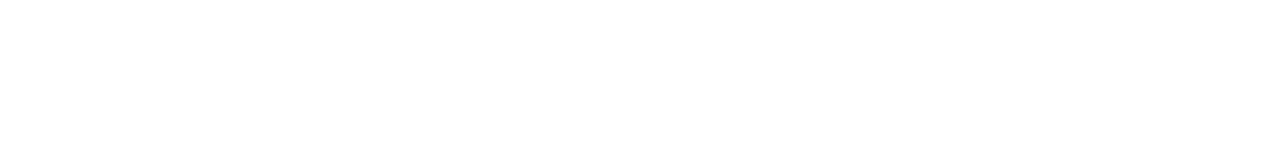
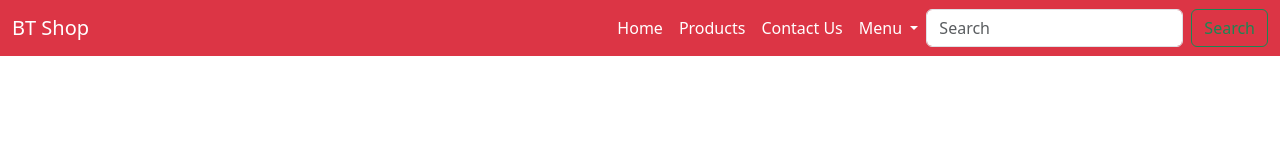
Before and after one commit to mushahidkhanzisan/bootstrap-project-one, a plain HTML site: page index.html in a window 1280 px wide. Drawn offline with nearby package versions, Linux system fonts and the light colour scheme.

Commit message:
second commit

```diff
--- a/index.html
+++ b/index.html
@@ -4,8 +4,50 @@
     <meta charset="UTF-8">
     <meta name="viewport" content="width=device-width, initial-scale=1.0">
     <title>bootstap project one</title>
+    <!-- bootstrap CDN link here -->
+    <link href="https://cdn.jsdelivr.net/npm/bootstrap@5.3.3/dist/css/bootstrap.min.css" rel="stylesheet" integrity="sha384-QWTKZyjpPEjISv5WaRU9OFeRpok6YctnYmDr5pNlyT2bRjXh0JMhjY6hW+ALEwIH" crossorigin="anonymous">
 </head>
 <body>
 
+    <nav class="navbar navbar-expand-lg bg-danger">
+        <div class="container-fluid">
+          <a class="navbar-brand text-white" href="#">BT Shop</a>
+          <button class="navbar-toggler" type="button" data-bs-toggle="collapse" data-bs-target="#navbarSupportedContent" aria-controls="navbarSupportedContent" aria-expanded="false" aria-label="Toggle navigation">
+            <span class="navbar-toggler-icon"></span>
+          </button>
+          <div class="collapse navbar-collapse" id="navbarSupportedContent">
+            <ul class="navbar-nav ms-auto mb-2 mb-lg-0">
+              <li class="nav-item">
+                <a class="nav-link active text-white" aria-current="page" href="#">Home</a>
+              </li>
+              <li class="nav-item">
+                <a class="nav-link text-white" href="#">Products</a>
+              </li>
+              <li class="nav-item">
+                <a class="nav-link text-white" href="#">Contact Us</a>
+              </li>
+              <li class="nav-item dropdown">
+                <a class="nav-link dropdown-toggle text-white" href="#" role="button" data-bs-toggle="dropdown" aria-expanded="false">
+                 Menu
+                </a>
+                <ul class="dropdown-menu">
+                  <li><a class="dropdown-item" href="#">Action</a></li>
+                  <li><a class="dropdown-item" href="#">Another action</a></li>
+                  <li><hr class="dropdown-divider"></li>
+                  <li><a class="dropdown-item" href="#">Something else here</a></li>
+                </ul>
+              </li>
+            </ul>
+            <form class="d-flex" role="search">
+              <input class="form-control me-2" type="search" placeholder="Search" aria-label="Search">
+              <button class="btn btn-outline-success" type="submit">Search</button>
+            </form>
+          </div>
+        </div>
+      </nav>
+
+
+    <!-- bootstrap js link here -->
+    <script src="https://cdn.jsdelivr.net/npm/bootstrap@5.3.3/dist/js/bootstrap.bundle.min.js" integrity="sha384-YvpcrYf0tY3lHB60NNkmXc5s9fDVZLESaAA55NDzOxhy9GkcIdslK1eN7N6jIeHz" crossorigin="anonymous"></script>
 </body>
 </html>
```
